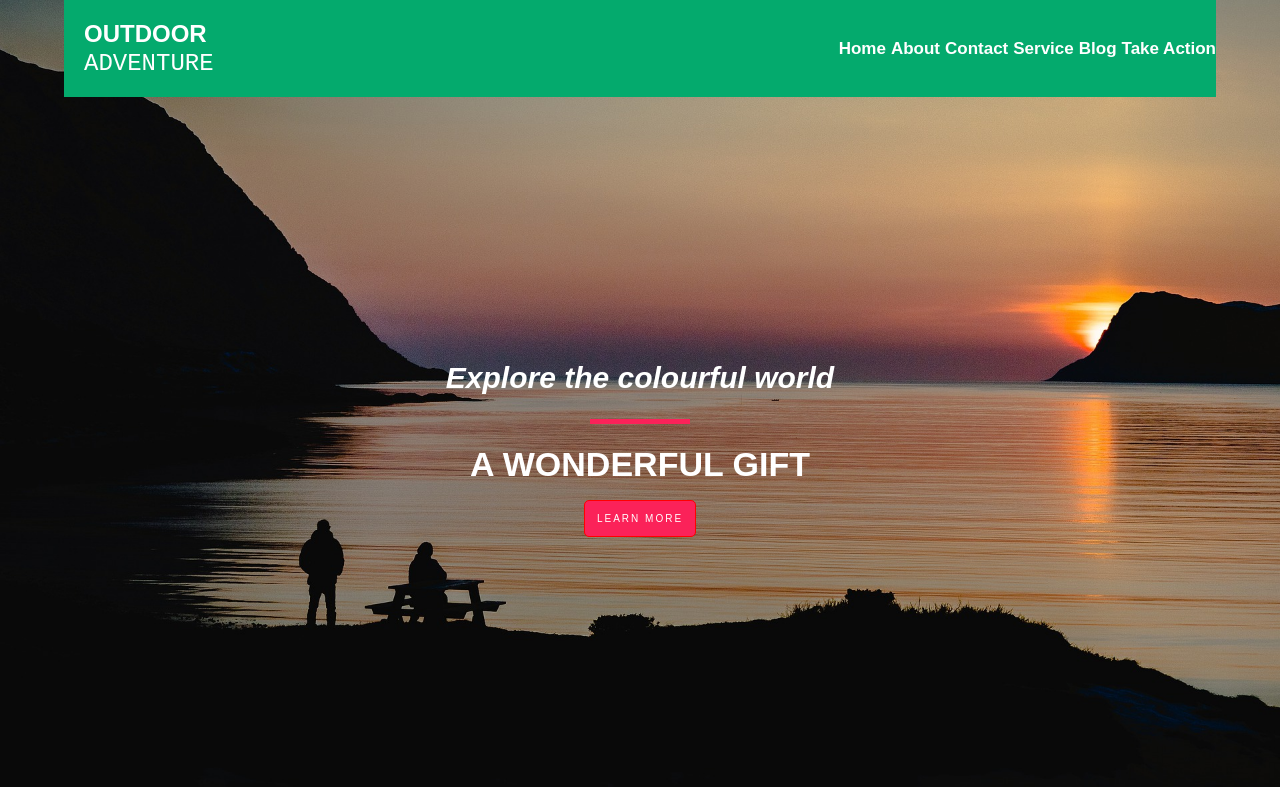
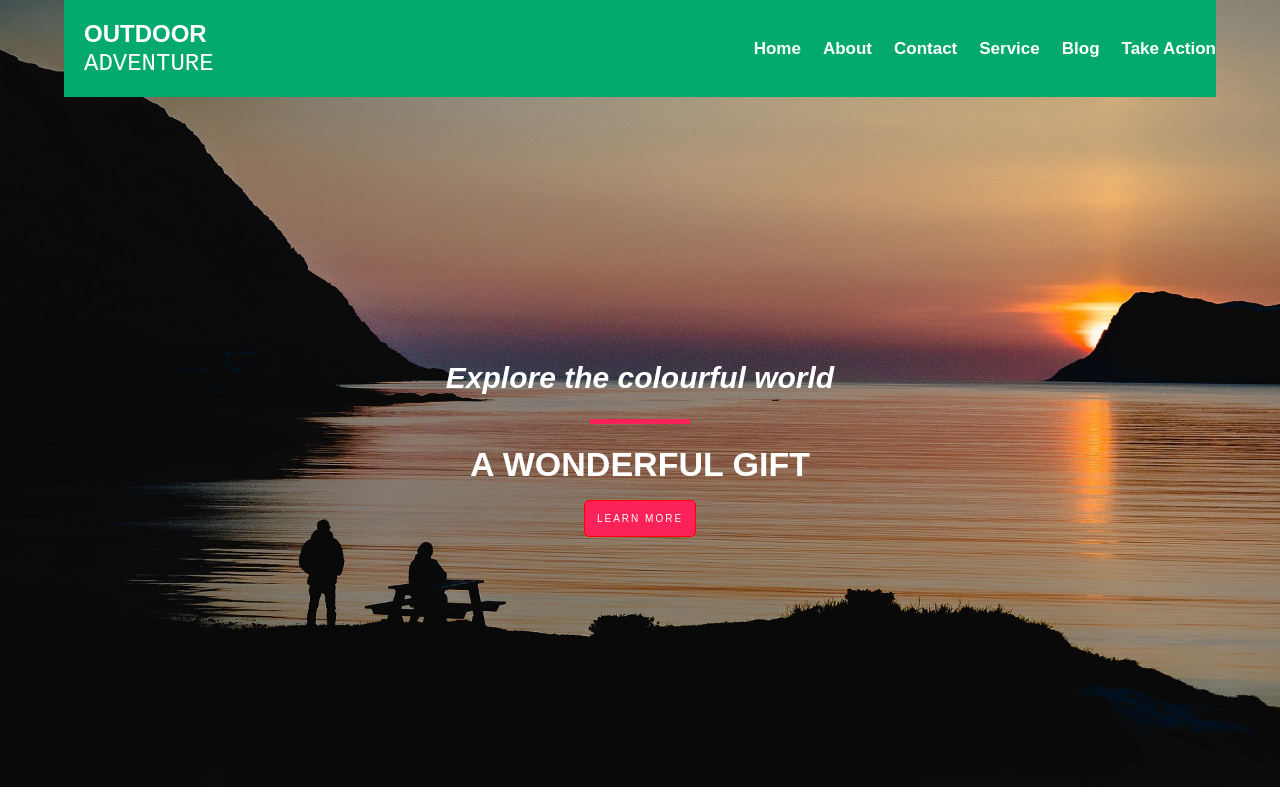
Before and after one commit to MdJahan238/Outdoor-RWD-08, a plain HTML site: page index.html in a window 1280 px wide. Drawn offline with Linux system fonts and the light colour scheme.

Commit message:
Add files via upload

```diff
--- a/css/style.css
+++ b/css/style.css
@@ -55,7 +55,7 @@ nav ul{
   list-style: none;
   display: flex;
 }
-nav ul li{margin: 0px 0px 0px 5px;}
+nav ul li{margin: 0px 0px 0px 22px;}
 nav ul li a{
   text-decoration: none;
   color: white;
```
